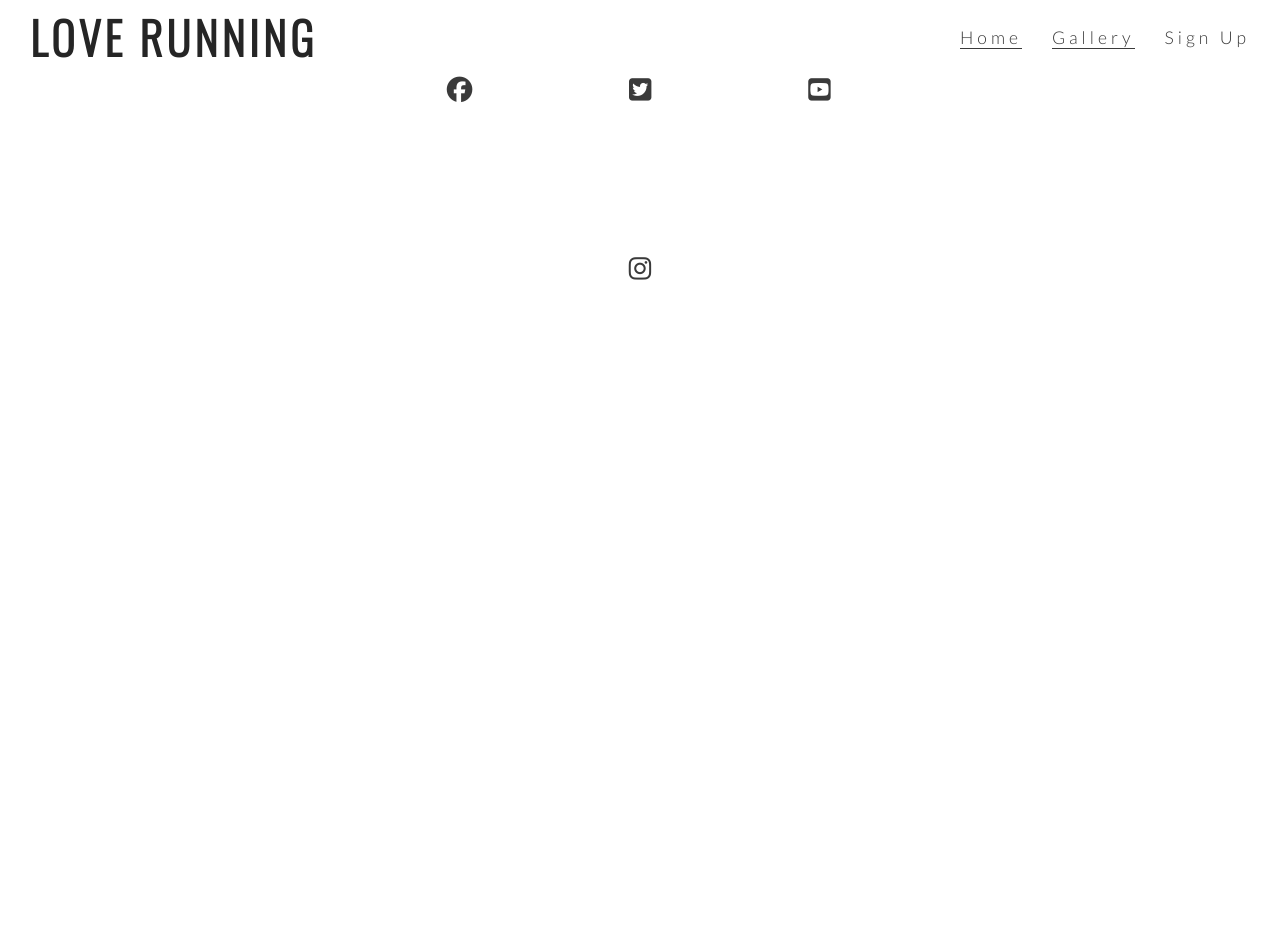
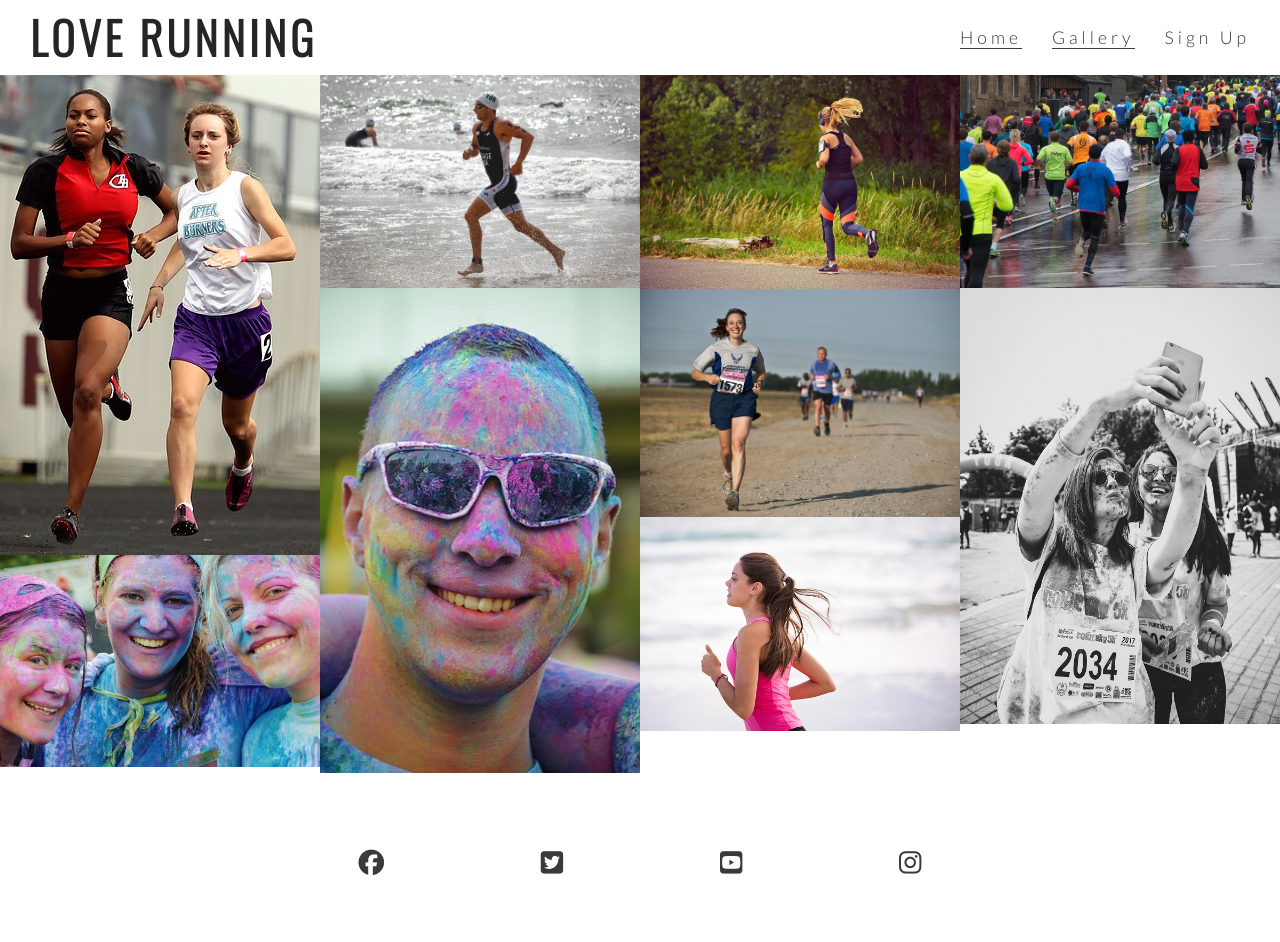
Before and after one commit to Richieon88/love-running, a plain HTML site: page gallery.html in a window 1280 px wide. Before the commit the page ends 800 px from the top, so only its background shows below. Drawn offline with nearby package versions, Linux system fonts and the light colour scheme.

Commit message:
Add gallery images and masonery styling

```diff
--- a/assets/css/style.css
+++ b/assets/css/style.css
@@ -240,3 +240,16 @@ footer {
     padding: 5%;
     color: #3a3a3a;
 }
+
+/* gallery */
+
+#photos {
+    clear: both;
+    line-height: 0;
+    columns: 4;
+    column-gap: 0px;
+}
+
+#photos>img {
+    width: 100%;
+}
--- a/gallery.html
+++ b/gallery.html
@@ -32,6 +32,19 @@
         </nav>
     </header>
 
+    <section id="photos">
+        <img src="assets/images/athletes.jpg" alt="Two athletes running together">
+        <img src="assets/images/girls.jpg" alt="Three girls at charity paint running festival">
+        <img src="assets/images/runner3.jpg" alt="Solo male runner running on a beach">
+        <img src="assets/images/man.jpg" alt="Man at charity paint running festival">
+        <img src="assets/images/runner1.jpg" alt="Solo female runner jogging through phoenix park">
+        <img src="assets/images/runner2.jpg" alt="Runners competing in marathon">
+        <img src="assets/images/runner4.jpg" alt="Solo female runner running on a beach">
+        <img src="assets/images/running_gang.jpg" alt="Large group of runners taking part in a marathon on a rainy day">
+        <img src="assets/images/mud-run.jpg"
+            alt="Two women runners taling a muddy selfie after the mud runners championship">
+    </section>
+
     <footer>
         <ul class="social-networks">
             <li>
```
Also changed, not shown: assets/images/athletes.jpg (added), assets/images/girls.jpg (added), assets/images/man.jpg (added), assets/images/mud-run.jpg (added), assets/images/runner1.jpg (added), assets/images/runner2.jpg (added), assets/images/runner3.jpg (added), assets/images/runner4.jpg (added), assets/images/running_gang.jpg (added).
